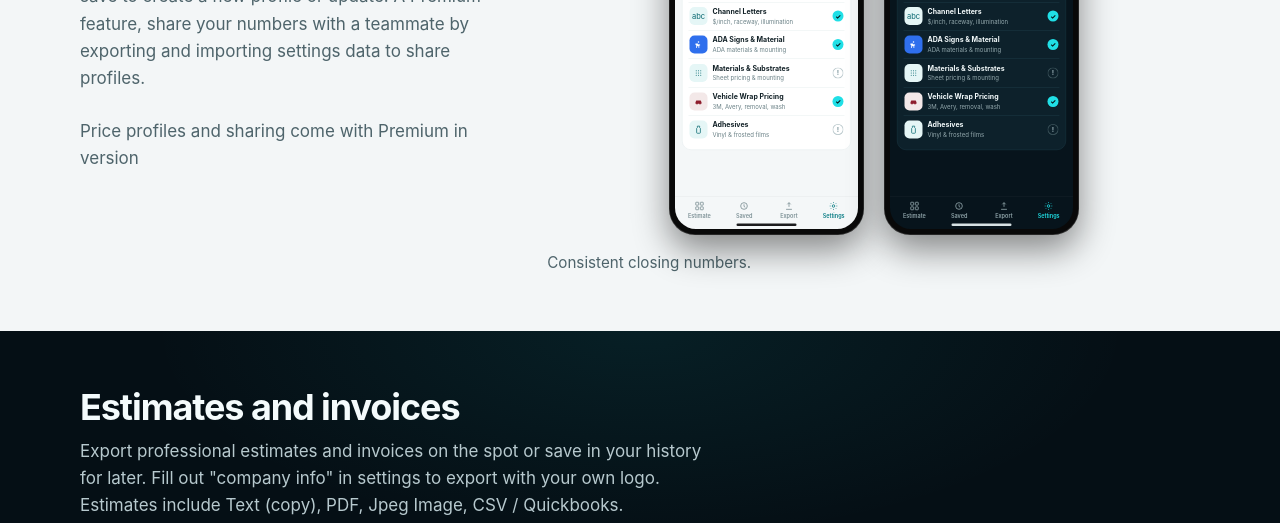
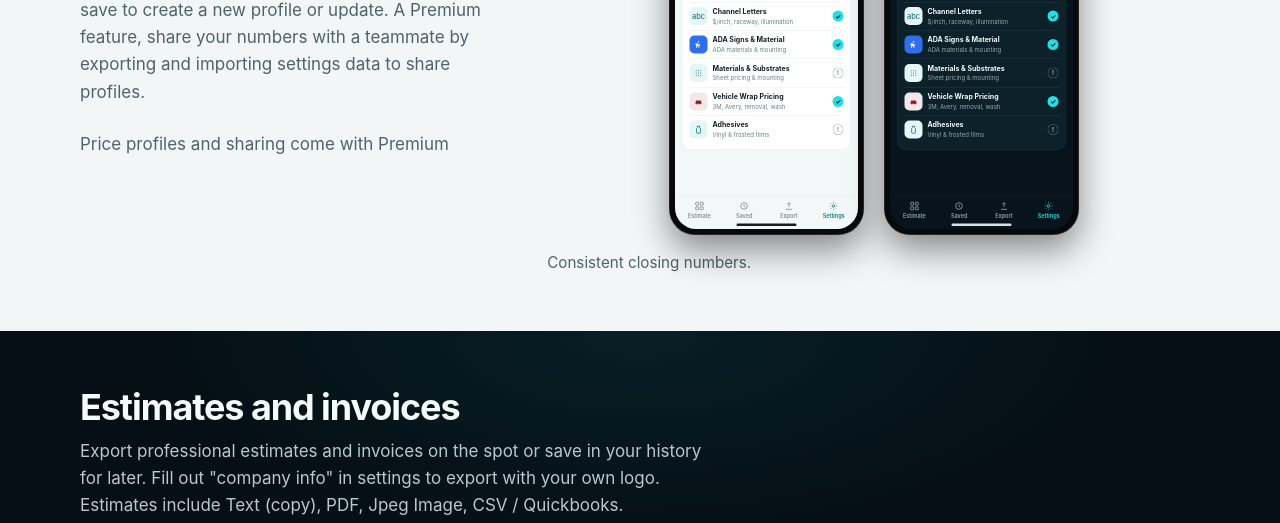
Before and after one commit to gradientsigns/signstimator-site, a plain HTML site: page index.html in a window 1280 px wide. Shown: the part 2182-2705 px from the top of the page. Drawn offline with Linux system fonts and the light colour scheme.

Commit message:
Remove version mention from Premium feature text

```diff
--- a/index.html
+++ b/index.html
@@ -238,7 +238,7 @@
         <div>
           <h2>Your Prices and Other Profiles</h2>
           <p class="section-lead">Your prices & profiles. Set up your own prices and save to create a new profile or update. A Premium feature, share your numbers with a teammate by exporting and importing settings data to share profiles.</p>
-          <p class="section-lead">Price profiles and sharing come with Premium in version</p>
+          <p class="section-lead">Price profiles and sharing come with Premium</p>
         </div>
         <figure class="pair-figure">
           <div class="phone-pair" aria-hidden="true">
```
